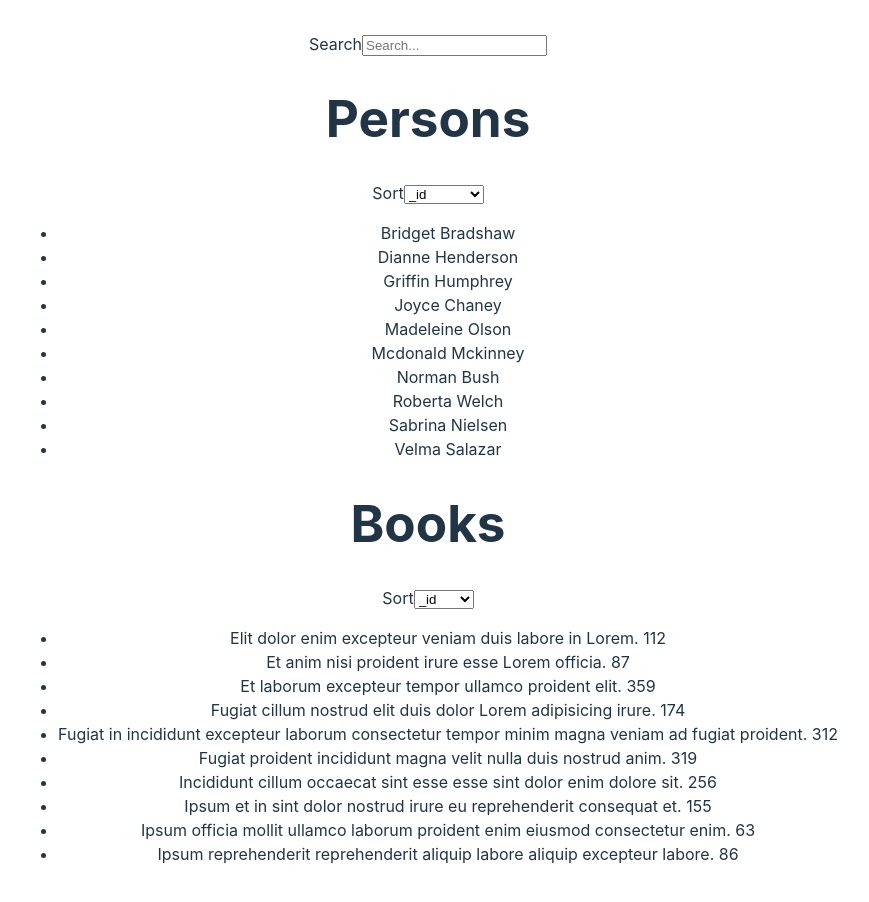
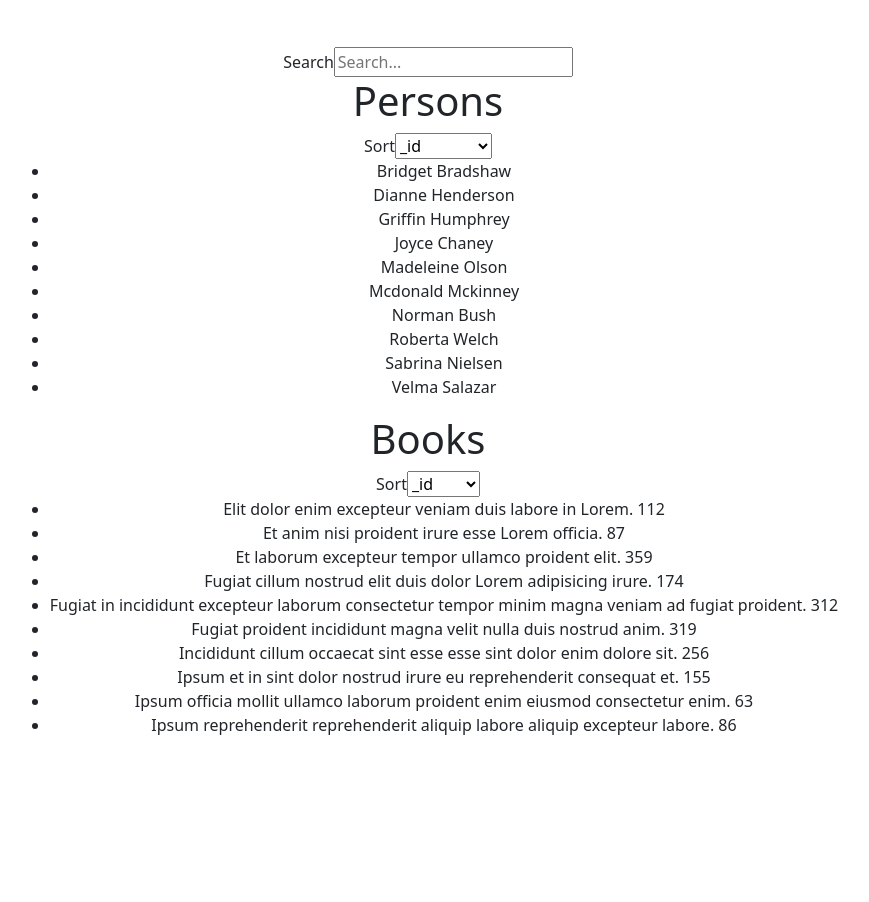
Before and after one commit to willemverbuyst/filter-search-sort, a React (Vite) app: page / in a window 1280 px wide. Shown: the top 902 px of the page, without its empty margins (212-1081 px from the left). After the commit the page ends 800 px from the top, so only its background shows below. Built offline with nearby package versions, Linux system fonts and the light colour scheme.

Commit message:
Use bootstrap for basic styling

```diff
--- a/package.json
+++ b/package.json
@@ -9,7 +9,9 @@
     "preview": "vite preview"
   },
   "dependencies": {
+    "bootstrap": "^5.2.3",
     "react": "^18.2.0",
+    "react-bootstrap": "^2.7.0",
     "react-dom": "^18.2.0"
   },
   "devDependencies": {
--- a/src/App.css
+++ /dev/null
@@ -1,41 +0,0 @@
-#root {
-  max-width: 1280px;
-  margin: 0 auto;
-  padding: 2rem;
-  text-align: center;
-}
-
-.logo {
-  height: 6em;
-  padding: 1.5em;
-  will-change: filter;
-}
-.logo:hover {
-  filter: drop-shadow(0 0 2em #646cffaa);
-}
-.logo.react:hover {
-  filter: drop-shadow(0 0 2em #61dafbaa);
-}
-
-@keyframes logo-spin {
-  from {
-    transform: rotate(0deg);
-  }
-  to {
-    transform: rotate(360deg);
-  }
-}
-
-@media (prefers-reduced-motion: no-preference) {
-  a:nth-of-type(2) .logo {
-    animation: logo-spin infinite 20s linear;
-  }
-}
-
-.card {
-  padding: 2em;
-}
-
-.read-the-docs {
-  color: #888;
-}
--- a/src/App.tsx
+++ b/src/App.tsx
@@ -1,5 +1,4 @@
 import { useState } from 'react';
-import './App.css';
 import { search } from './business/search';
 import { sort } from './business/sort';
 import SearchInput from './components/SearchInput';
--- /dev/null
+++ b/src/components/Renderers/PeopleRederer.tsx
@@ -0,0 +1,5 @@
+import { Person } from '../../interfaces/Person';
+
+export function PeopleRenderer(props: Person) {
+  return <div></div>;
+}
--- a/src/index.css
+++ b/src/index.css
@@ -1,12 +1,8 @@
 :root {
-  font-family: Inter, Avenir, Helvetica, Arial, sans-serif;
+  box-sizing: border-box;
   font-size: 16px;
   line-height: 24px;
   font-weight: 400;
-
-  color-scheme: light dark;
-  color: rgba(255, 255, 255, 0.87);
-  background-color: #242424;
 
   font-synthesis: none;
   text-rendering: optimizeLegibility;
@@ -15,56 +11,12 @@
   -webkit-text-size-adjust: 100%;
 }
 
-a {
-  font-weight: 500;
-  color: #646cff;
-  text-decoration: inherit;
-}
-a:hover {
-  color: #535bf2;
-}
-
 body {
   margin: 0;
+  text-align: center;
   display: flex;
-  place-items: center;
-  min-width: 320px;
-  min-height: 100vh;
+  justify-content: center;
+  align-items: center;
+  width: 100vw;
+  height: 100vh;
 }
-
-h1 {
-  font-size: 3.2em;
-  line-height: 1.1;
-}
-
-button {
-  border-radius: 8px;
-  border: 1px solid transparent;
-  padding: 0.6em 1.2em;
-  font-size: 1em;
-  font-weight: 500;
-  font-family: inherit;
-  background-color: #1a1a1a;
-  cursor: pointer;
-  transition: border-color 0.25s;
-}
-button:hover {
-  border-color: #646cff;
-}
-button:focus,
-button:focus-visible {
-  outline: 4px auto -webkit-focus-ring-color;
-}
-
-@media (prefers-color-scheme: light) {
-  :root {
-    color: #213547;
-    background-color: #ffffff;
-  }
-  a:hover {
-    color: #747bff;
-  }
-  button {
-    background-color: #f9f9f9;
-  }
-}
```
Also changed, not shown: src/main.tsx (+7 -6 lines), 1 other file (tests, documents, lock files or other folders).
